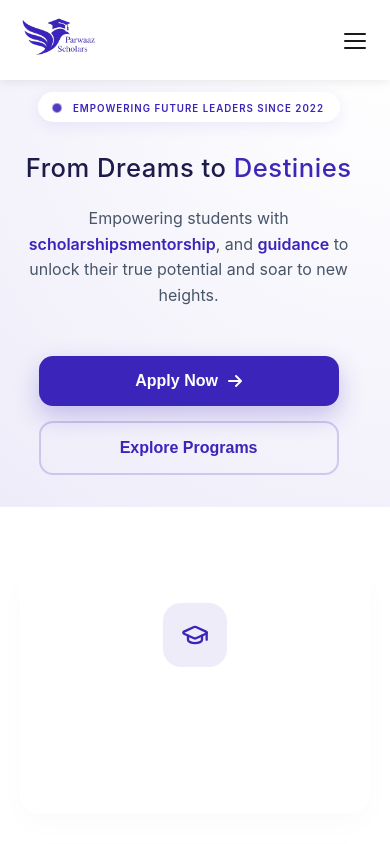
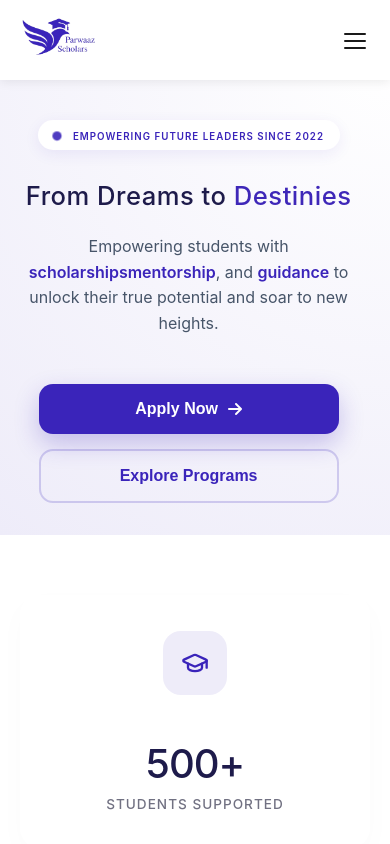
Before and after one commit to wajiha569/parwaz-scholars, a React (Vite) app: page / in a window 390 px wide. Shown: the top 844 px of the page. Built offline with nearby package versions, Linux system fonts and the light colour scheme.

Commit message:
fixed the padding of main page

```diff
--- a/src/Sections/AccomplishmentsSection.css
+++ b/src/Sections/AccomplishmentsSection.css
@@ -64,15 +64,14 @@
 }
 
 /* --- Typography --- */
-.stat-number {
+.stat-number1 {
   font-size: 2rem;
   font-weight: 500;
-  color: #1e1b4b; /* Navy */
+  color: #1e1b4b;
   margin: 0 0 8px 0;
   letter-spacing: -1px;
 }
-
-.stat-label {
+.stat-label1 {
   font-size: 0.85rem;
   font-weight: 500;
   color: var(--gray-font-color);
@@ -91,7 +90,7 @@
     padding: 30px 20px;
   }
 
-  .stat-number {
+  .stat-number1 {
     font-size: 2.5rem;
   }
 }
--- a/src/Sections/AccomplishmentsSection.jsx
+++ b/src/Sections/AccomplishmentsSection.jsx
@@ -1,7 +1,5 @@
-import { useState } from "react";
 import "./AccomplishmentsSection.css";
-export default function AccomplishmentsSection() {
-  const [statCard, useStatCard] = useState([
+const statCard = [
   {
     svg: (
       <div className="stat-icon-wrapper">
@@ -76,7 +74,8 @@ export default function AccomplishmentsSection() {
     label: "Partner Institutions",
     id: 3,
   },
-  ]);
+];
+export default function AccomplishmentsSection() {
   return (
     <section className="accomplishments-section">
       <div className="accomplishments-container">
@@ -84,8 +83,8 @@ export default function AccomplishmentsSection() {
           <div className="stat-card" key={item.id}>
             {item.svg}
             <div className="stat-info">
-              <h2 className="stat-number">{item.number}</h2>
-              <p className="stat-label">{item.label}</p>
+              <h2 className="stat-number1">{item.number}</h2>
+              <p className="stat-label1">{item.label}</p>
             </div>
           </div>
         ))}
--- a/src/pages/MainPage.css
+++ b/src/pages/MainPage.css
@@ -91,7 +91,6 @@
   .hero-section {
     height: auto;
     gap: 1rem;
-    padding: 2rem 1rem;
   }
 
   .hero-section h1 {
@@ -335,3 +334,8 @@
     margin: 0 auto;
   }
 }
+@media (max-width: 476px) {
+  .hero-section {
+    padding-top: 60px;
+  }
+}
```
Lines whose indentation alone changed are shown as unchanged.
